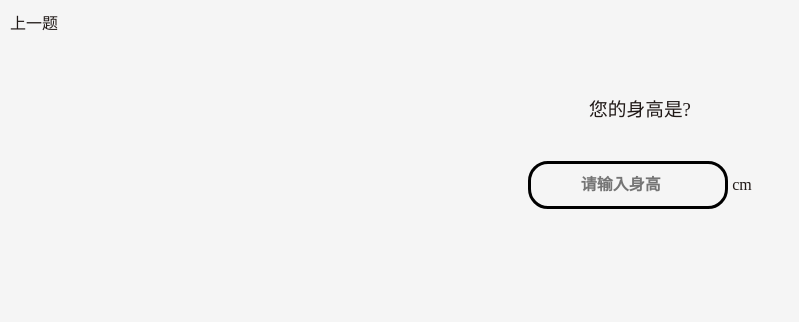
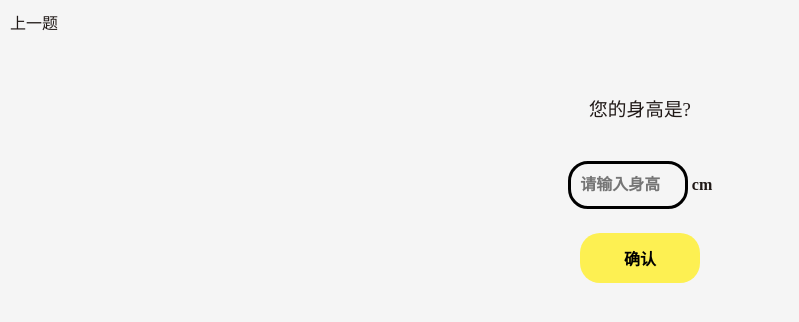
Before and after one commit to fanleqi/Body-Shape-Evaluation, a Vue app: page /height in a window 1280 px wide. Shown: the top 322 px of the page, without its empty margins (0-799 px from the left). Built offline with nearby package versions, Linux system fonts and the light colour scheme.

Commit message:
feat:存localStorage

```diff
--- a/src/components/age.vue
+++ b/src/components/age.vue
@@ -2,27 +2,36 @@
   <div class="age">
     <div class="back" @click="back">返回</div>
     <h3>您的年龄在？</h3>
-    <div class="selection" @click="next('/gender')">
-      <button>17岁及以下</button>
-      <button>18-25岁</button>
-      <button>26-35岁</button>
-      <button>36-45岁</button>
-      <button>46-55岁</button>
-      <button>56-65岁</button>
-      <button>66岁及以上</button>
-    </div>
+    <button v-for="(item, index) in selection" :key="index" @click="log(index)">
+      {{ item }}
+    </button>
   </div>
 </template>
 
 <script>
 export default {
+  data() {
+    return {
+      selection: [
+        '17岁及以下',
+        '18-25岁',
+        '26-35岁',
+        '36-45岁',
+        '46-55岁',
+        '56-65岁',
+        '66岁及以上',
+      ],
+    }
+  },
   methods: {
     back() {
       this.$router.go(-1)
     },
-    next(path){
-      this.$router.push(path)
-    }
+    log(index) {
+      let obj = {"age": index}
+      localStorage.setItem("userInfo",JSON.stringify(obj));
+      this.$router.push('/gender')
+    },
   },
 }
 </script>
--- a/src/components/gender.vue
+++ b/src/components/gender.vue
@@ -2,9 +2,9 @@
   <div class="gender">
     <div class="back" @click="back">上一题</div>
     <h3>您的性别是？</h3>
-    <div class="selection" @click="next('/height')">
-      <button>男</button>
-      <button>女</button>
+    <div class="selection">
+      <button @click="log(0)">男</button>
+      <button @click="log(1)">女</button>
     </div>
   </div>
 </template>
@@ -15,9 +15,12 @@ export default {
     back() {
       this.$router.go(-1)
     },
-    next(path){
-      this.$router.push(path)
-    }
+    log(index) {
+      let user = JSON.parse(localStorage.getItem("userInfo"))
+      let obj = {...user,"gender": index}
+      localStorage.setItem("userInfo",JSON.stringify(obj));
+      this.$router.push('/height')
+    },
   },
 }
 </script>
--- a/src/components/height.vue
+++ b/src/components/height.vue
@@ -3,20 +3,29 @@
     <div class="back" @click="back">上一题</div>
     <h3>您的身高是?</h3>
     <div class="form">
-      <input type="number" placeholder="请输入身高" /> cm
+      <input type="number" placeholder="请输入身高" v-model="height"/> <strong>cm</strong>
+      <button @click="confirm">确认</button>
     </div>
   </div>
 </template>
 
 <script>
 export default {
+  data(){
+    return{
+      height:null
+    }
+  },
   methods: {
     back() {
       this.$router.go(-1)
     },
-    next(path) {
-      this.$router.push(path)
-    },
+    confirm(){
+      let user = JSON.parse(localStorage.getItem("userInfo"))
+      let obj = {...user,"height": this.height/100}
+      localStorage.setItem("userInfo",JSON.stringify(obj));
+      //this.$router.push('/height')
+    }
   },
 }
 </script>
@@ -31,7 +40,7 @@ export default {
   .form {
     text-align: center;
     input {
-      width: 200px;
+      width: 120px;
       height: 48px;
       border-radius: 20px;
       border: 3px solid black;
@@ -42,5 +51,18 @@ export default {
       background-color: #f5f5f5;
     }
   }
+  button{
+    width: 120px;
+    height: 50px;
+    background-color: #fdf052;
+    border-radius: 20px;
+    border: none;
+    text-align: center;
+    font-weight: 600;
+    display:block;
+    margin-left: auto;
+    margin-right: auto;
+    margin-top: 24px;
+  }
 }
 </style>
```
